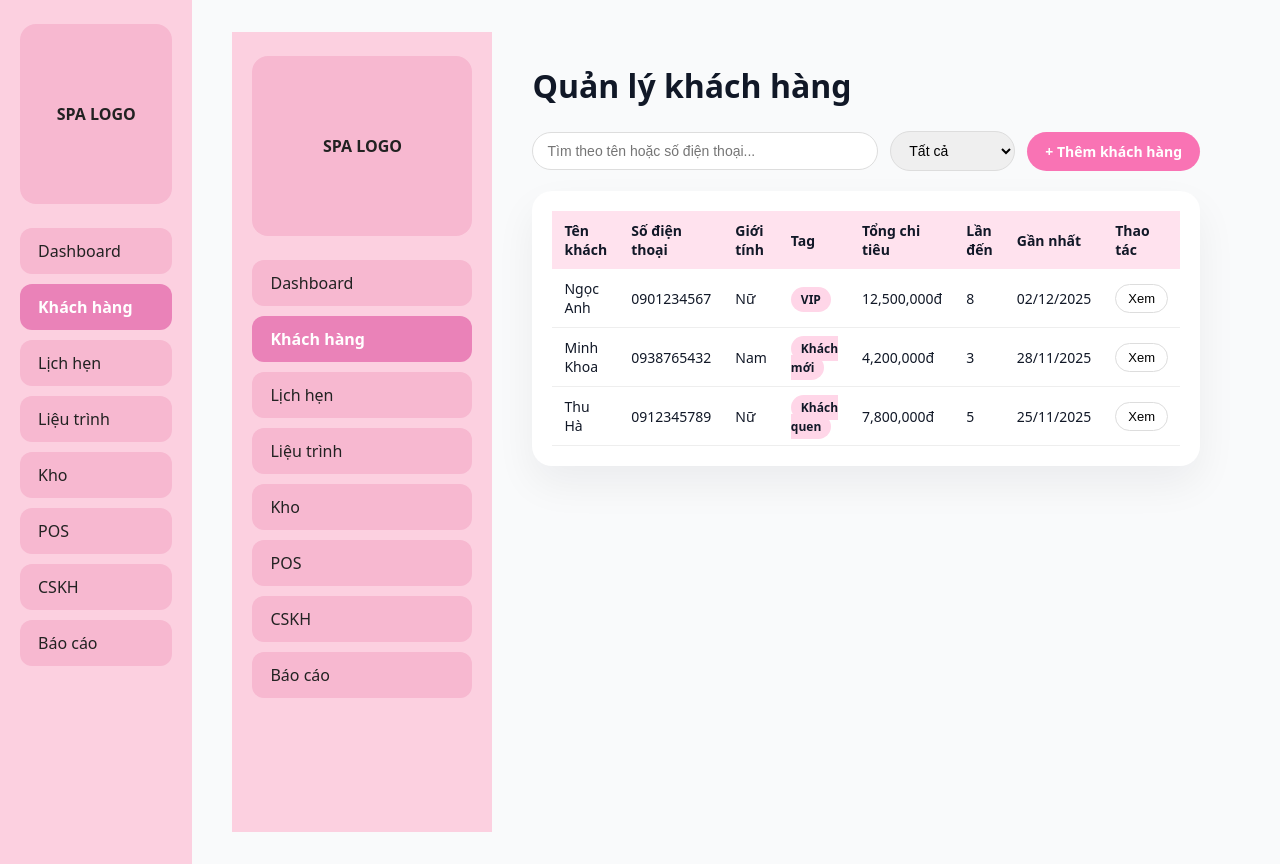
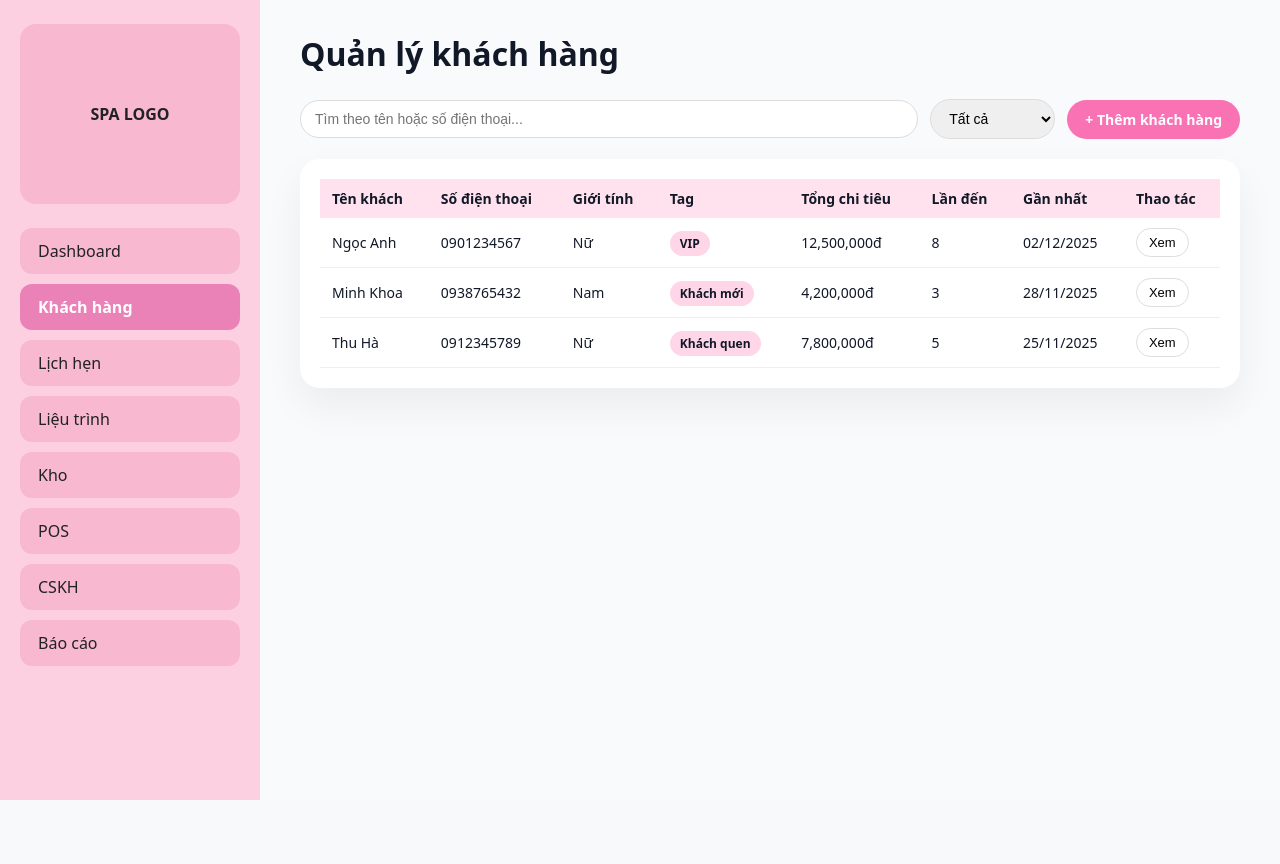
Before and after one commit to conlele0201/erp-spa, a Next.js app: page /khach-hang in a window 1280 px wide. After the commit the page ends 800 px from the top, so only its background shows below. Built offline with nearby package versions, Linux system fonts and the light colour scheme.

Commit message:
Update index.js

```diff
--- a/pages/khach-hang/index.js
+++ b/pages/khach-hang/index.js
@@ -1,6 +1,5 @@
 // pages/khach-hang/index.js
-
-import Layout from "../../components/Layout";
+import Link from "next/link";
 
 export default function KhachHangPage() {
   const customers = [
@@ -37,7 +36,6 @@ export default function KhachHangPage() {
   ];
 
   return (
-    <Layout>
     <div>
       <h1 style={{ fontSize: 32, fontWeight: 700, marginBottom: 24 }}>
         Quản lý khách hàng
@@ -77,8 +75,8 @@ export default function KhachHangPage() {
           <option>Khách quen</option>
         </select>
 
-          {/* Điều hướng thêm khách hàng */}
-          <a
+        {/* Nút điều hướng tới /khach-hang/them */}
+        <Link
           href="/khach-hang/them"
           style={{
             padding: "10px 18px",
@@ -90,10 +88,11 @@ export default function KhachHangPage() {
             fontSize: 14,
             cursor: "pointer",
             textDecoration: "none",
+            display: "inline-block",
           }}
         >
           + Thêm khách hàng
-          </a>
+        </Link>
       </div>
 
       {/* Bảng khách hàng */}
@@ -120,7 +119,6 @@ export default function KhachHangPage() {
               <th style={th}>Thao tác</th>
             </tr>
           </thead>
-
           <tbody>
             {customers.map((c) => (
               <tr key={c.id} style={{ borderBottom: "1px solid #eee" }}>
@@ -163,7 +161,6 @@ export default function KhachHangPage() {
         </table>
       </div>
     </div>
-    </Layout>
   );
 }
 
```
Lines whose indentation alone changed are shown as unchanged.
